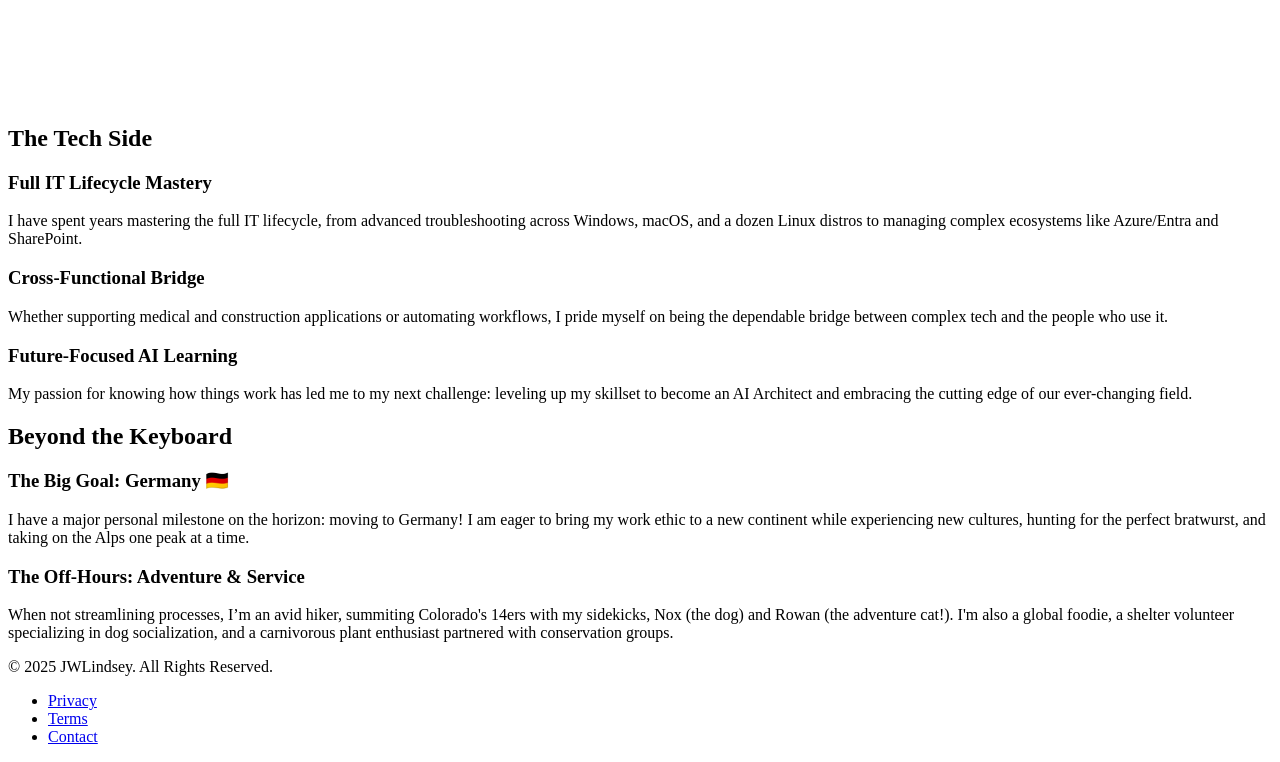
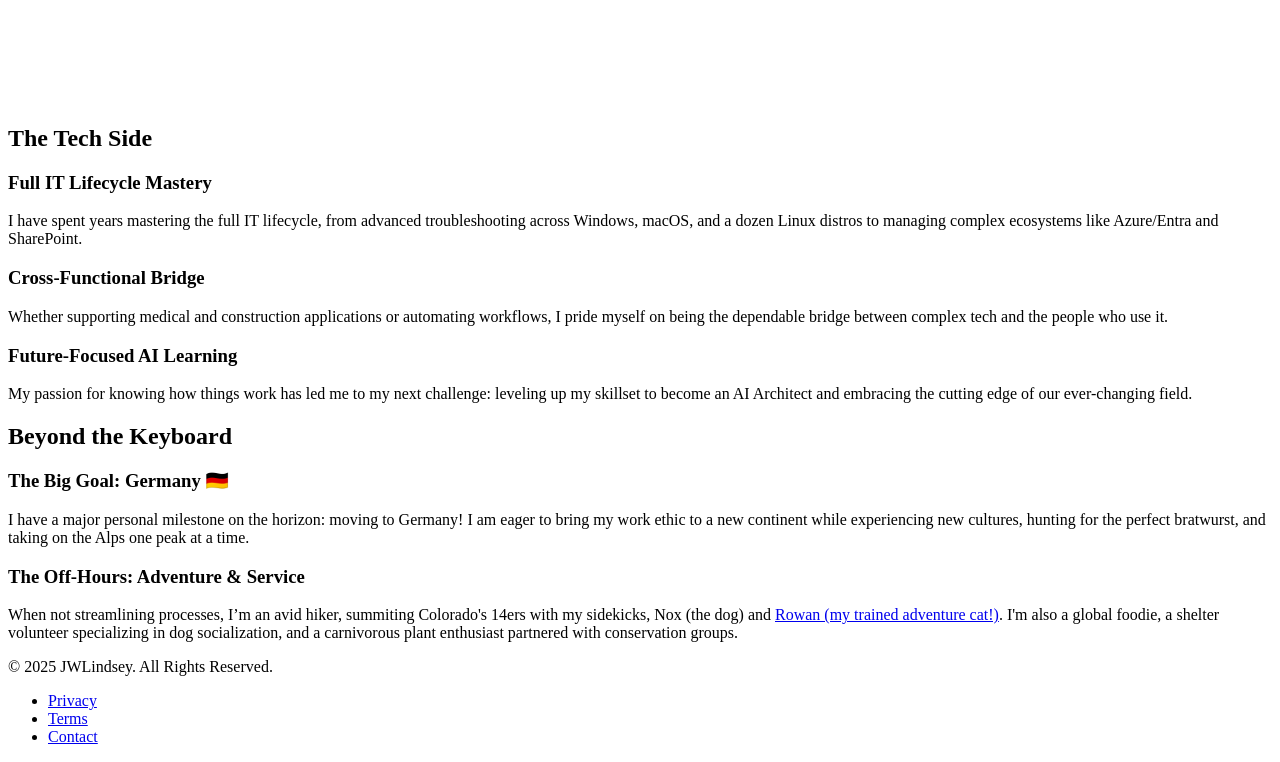
Before and after one commit to jwlindsey/jwlindsey.github.io, a plain HTML site: page index.html in a window 1280 px wide. Shown: the part 615-1377 px from the top of the page. Drawn offline with Linux system fonts and the light colour scheme.

Commit message:
feat: add link to Rowan's Instagram

```diff
--- a/index.html
+++ b/index.html
@@ -77,7 +77,7 @@
                 </div>
                 <div class="personal-card">
                     <h3>The Off-Hours: Adventure & Service</h3>
-                    <p>When not streamlining processes, I’m an avid hiker, summiting Colorado's 14ers with my sidekicks, Nox (the dog) and Rowan (the adventure cat!). I'm also a global foodie, a shelter volunteer specializing in dog socialization, and a carnivorous plant enthusiast partnered with conservation groups.</p>
+                    <p>When not streamlining processes, I’m an avid hiker, summiting Colorado's 14ers with my sidekicks, Nox (the dog) and <a href="https://www.instagram.com/rowantempest_adventures/" target="_blank">Rowan (my trained adventure cat!)</a>. I'm also a global foodie, a shelter volunteer specializing in dog socialization, and a carnivorous plant enthusiast partnered with conservation groups.</p>
                 </div>
             </div>
         </div>
```
